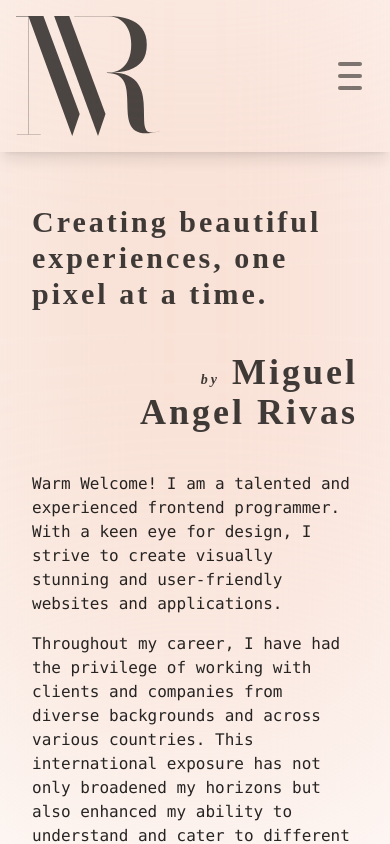
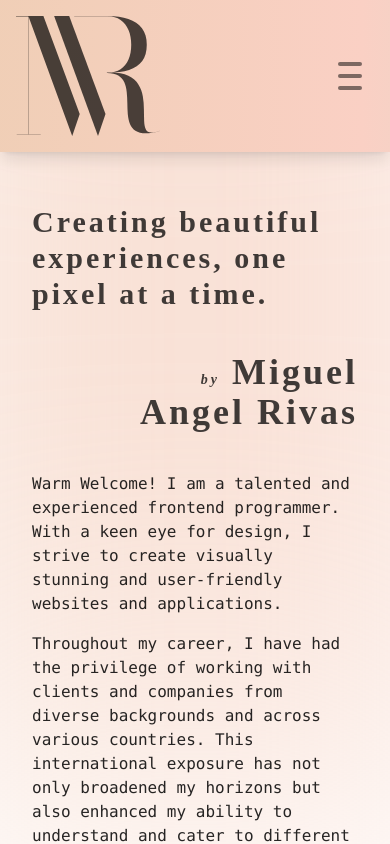
Before and after one commit to miuel/porfolio, a React (Create React App) app in the folder my-portfolio/: page / in a window 390 px wide. Shown: the top 844 px of the page. Built offline with nearby package versions, Linux system fonts and the light colour scheme.

Commit message:
fixed "animated-gradient" for Mobile

```diff
--- a/my-portfolio/src/components/Navigation.js
+++ b/my-portfolio/src/components/Navigation.js
@@ -44,7 +44,7 @@ const Navigation = () => {
 
   return (
     <nav
-      className={`${selectedOption !== "/" && "animated-gradient" } sticky top-0 z-10 md:mb-20 shadow-lg ${!isScrolling
+      className={`${!!isMobile && selectedOption !== "/" && "animated-gradient"} ${isMobile && "animated-gradient"} sticky top-0 z-10 md:mb-20 shadow-lg ${!isScrolling
         ? "opacity-100 transition-all duration-300"
         : " opacity-0 transition-all duration-300"
         }`}
```
